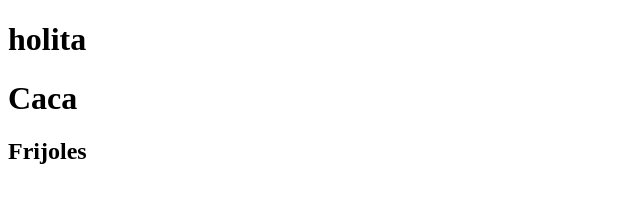
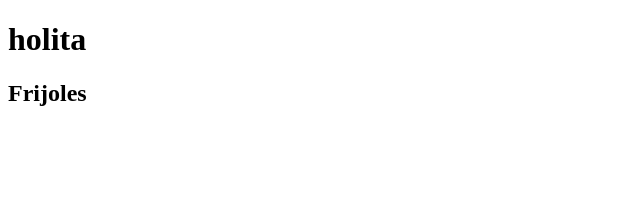
Before and after one commit to Marianne-90/playGround, a plain HTML site: page index.html in a window 1280 px wide. Shown: the whole page, without its empty margins (0-640 px from the left). Drawn offline with Linux system fonts and the light colour scheme.

Commit message:
* Elimine caca

```diff
--- a/index.html
+++ b/index.html
@@ -7,7 +7,6 @@
 </head>
 <body>
     <h1>holita</h1>
-    <h1>Caca</h1>
     <h2>Frijoles</h2>
     <script src="index.js"></script>
 </body>
```
